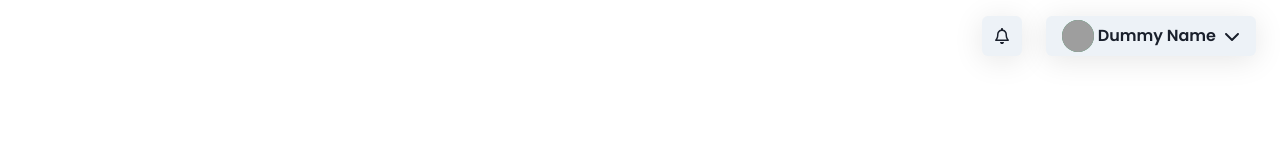
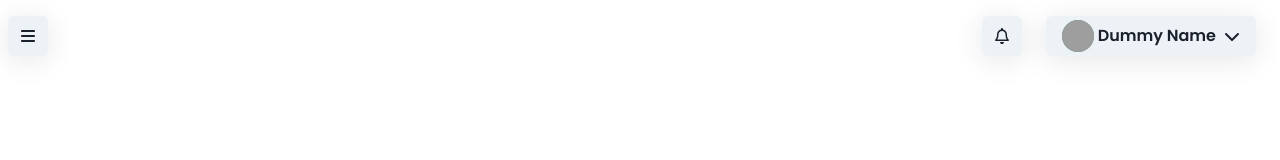
Before and after one commit to Comdatech/fence-react-app, a React (Create React App) app in the folder fence/: page /home in a window 1280 px wide. Shown: the top 160 px of the page. Built offline with nearby package versions, Linux system fonts and the light colour scheme; grey boxes are pictures that could not be loaded.

Commit message:
menu icon without the functionality

```diff
--- a/fence/src/assets/scss/components/Navigation/navigation.scss
+++ b/fence/src/assets/scss/components/Navigation/navigation.scss
@@ -2,7 +2,7 @@
 @use "../../structure/boostrap";
 
 
-.notifications-icon, .profile-btn{
+.notifications-icon, .profile-btn, .menu-icon{
     background: rgba(255, 255, 255, 0.9);
     border-radius: 16px;
     box-shadow: 0 4px 30px rgba(0, 0, 0, 0.1);
--- a/fence/src/components/Navigation/header.js
+++ b/fence/src/components/Navigation/header.js
@@ -1,4 +1,4 @@
-import React from 'react';
+import React, {useState} from 'react';
 
 //import local assets
 import "../../assets/scss/components/Navigation/navigation.scss";
@@ -26,6 +26,8 @@ import {
   faArrowRightFromBracket,
   faLifeRing,
   faChevronDown,
+  faBars,
+  faXmark,
 } from "@fortawesome/free-solid-svg-icons";
 import { faBell } from '@fortawesome/free-regular-svg-icons';
 
@@ -39,13 +41,35 @@ const Header = () => {
     const downIcon =  <FontAwesomeIcon className="icon" icon={faChevronDown} />;
     const notificationIcon = <FontAwesomeIcon className='icon' icon={faBell}/>;
 
+
+    const [isSidebar, setSidebar] = useState(false);
+    const toggleSidebar = () => {
+      setSidebar(!isSidebar);
+    };
+    let menuIcon;
+    if (isSidebar) {
+      menuIcon = <FontAwesomeIcon className="icon" icon={faXmark} />;
+    } else {
+      menuIcon = <FontAwesomeIcon className="icon" icon={faBars} />;
+    }
     //dynamic variables will be decalred here at a later stage
     const username = "Dummy Name";
 
   return (
     <>
-      <Flex direction="row" justify="space-between" className='pt-3'>
-        <Flex></Flex>
+      <Flex direction="row" justify="space-between" className="pt-3">
+        {/*  Search Bar  */}
+        <Flex>
+          <IconButton
+            icon={menuIcon}
+            onClick={toggleSidebar}
+            _active={{ color: "#259237" }}
+            _hover={{ color: "#259237" }}
+            className="menu-icon ml-2"
+          />
+        </Flex>
+
+        {/* NOtifications and User Profile Dropdown Menus */}
         <Flex>
           <Menu isLazy className="notifications-dropdown">
             <MenuButton
```
